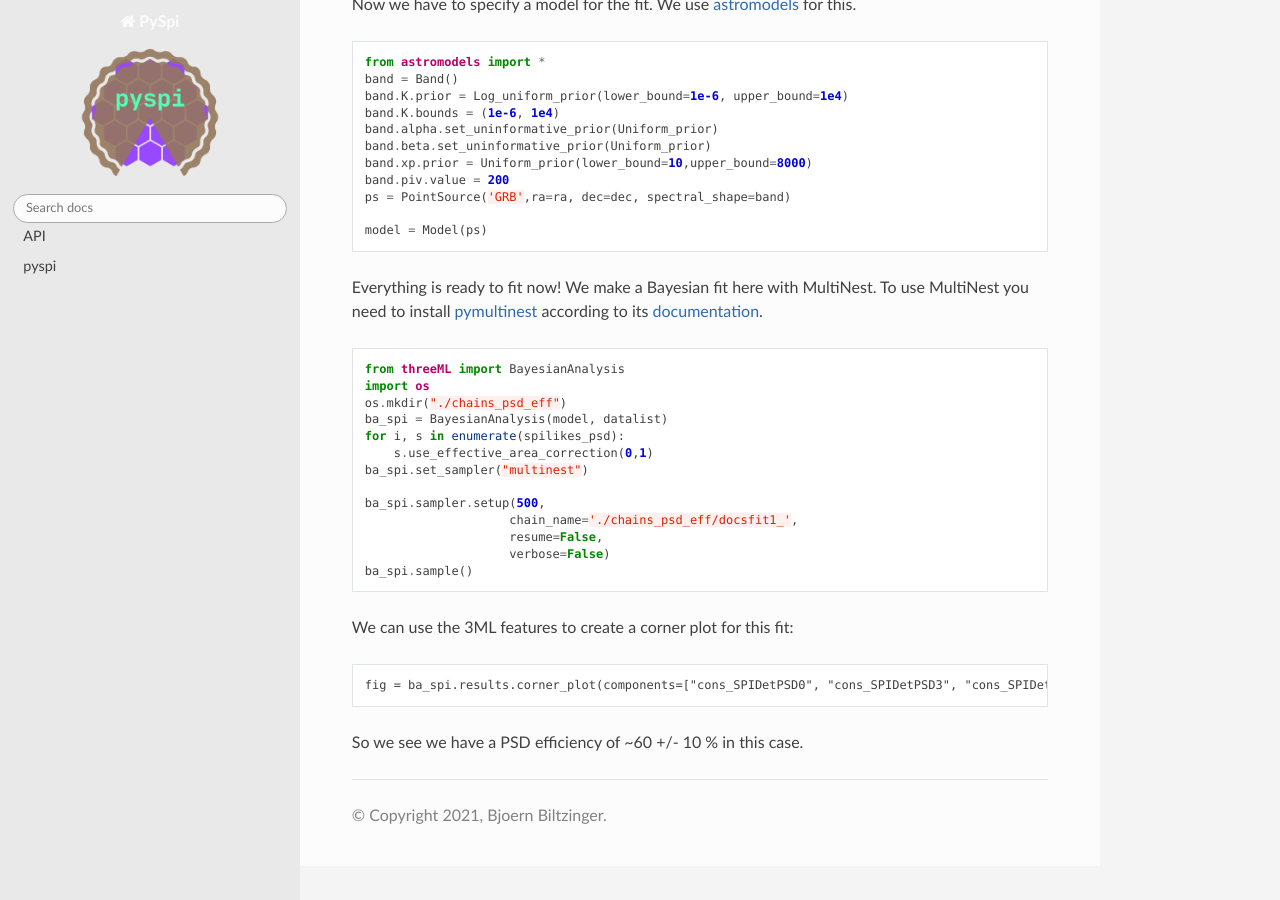
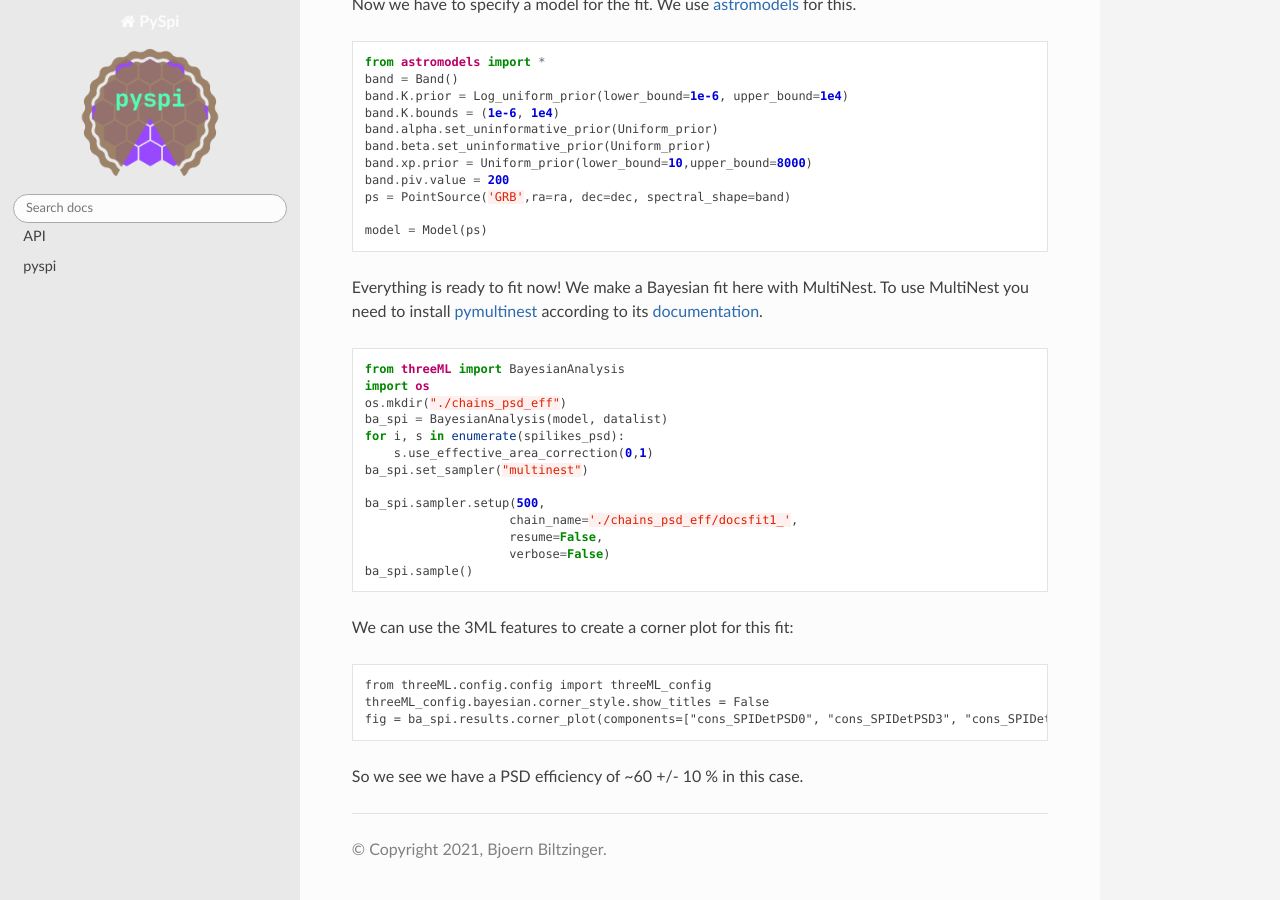
Before and after one commit to BjoernBiltzinger/pyspi, a Sphinx documentation site: the page built from docs/md_docs/psd_eff.md, in a window 1280 px wide and 900 px high, scrolled down 3408 px. Built offline with Sphinx 7.4.7 and the Read the Docs theme 2.0.0, drawn with Linux system fonts in a browser that asks for light colours; pages that are not in the unit, such as notebooks, are missing from menus; the version number could not be read and is left out; before the commit the page ends 4274 px from its top, so only the background shows below that.

Commit message:
remove titles

````diff
--- a/docs/md_docs/psd_eff.md
+++ b/docs/md_docs/psd_eff.md
@@ -195,6 +195,8 @@ ba_spi.sample()
 We can use the 3ML features to create a corner plot for this fit:
 
 ```python tags=["nbsphinx-thumbnail"]
+from threeML.config.config import threeML_config
+threeML_config.bayesian.corner_style.show_titles = False
 fig = ba_spi.results.corner_plot(components=["cons_SPIDetPSD0", "cons_SPIDetPSD3", "cons_SPIDetPSD4"])
 ```
 
````
Also changed, not shown: docs/md_docs/grb_analysis.md (+2 -0 lines), paper.md (+2 -4 lines).
